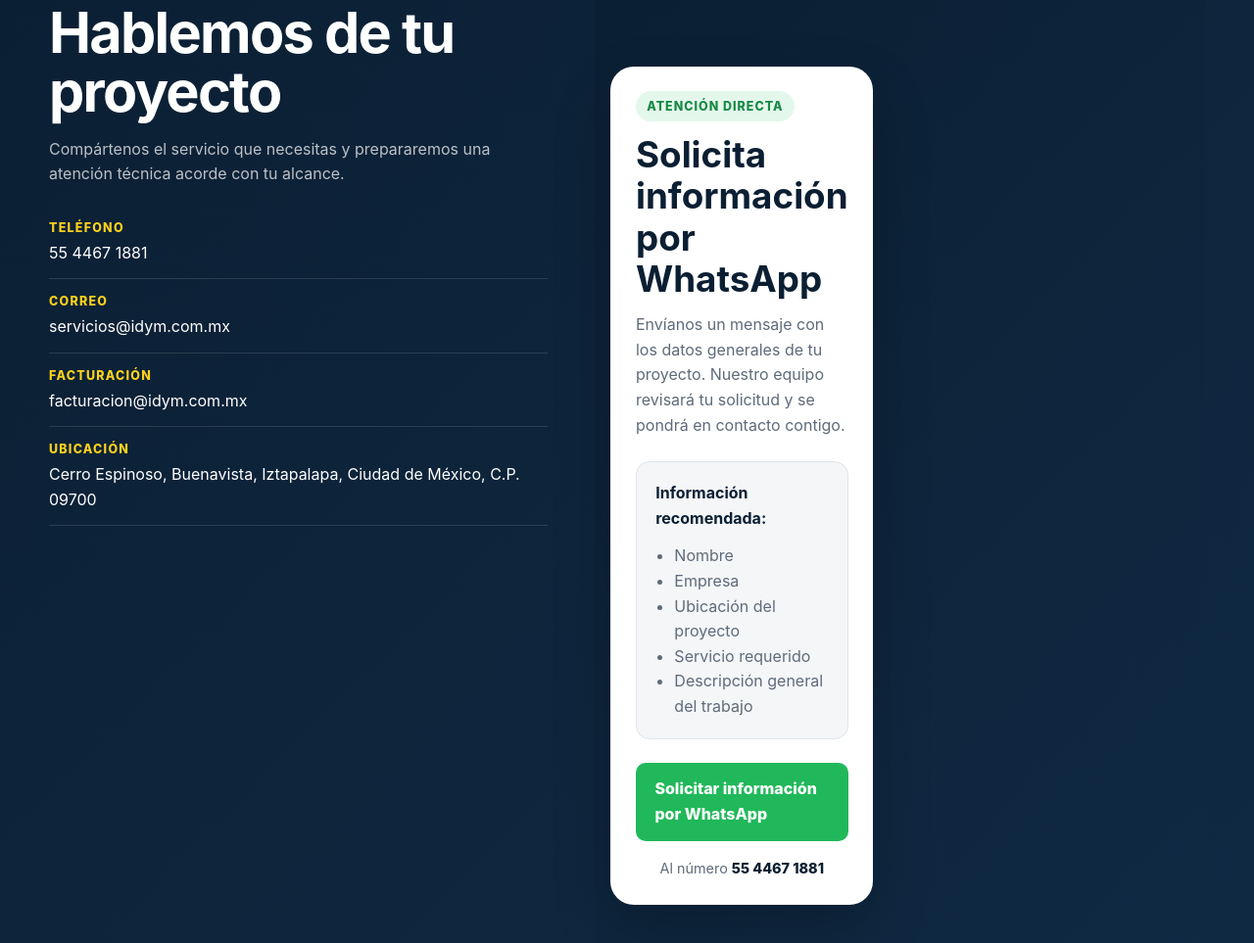
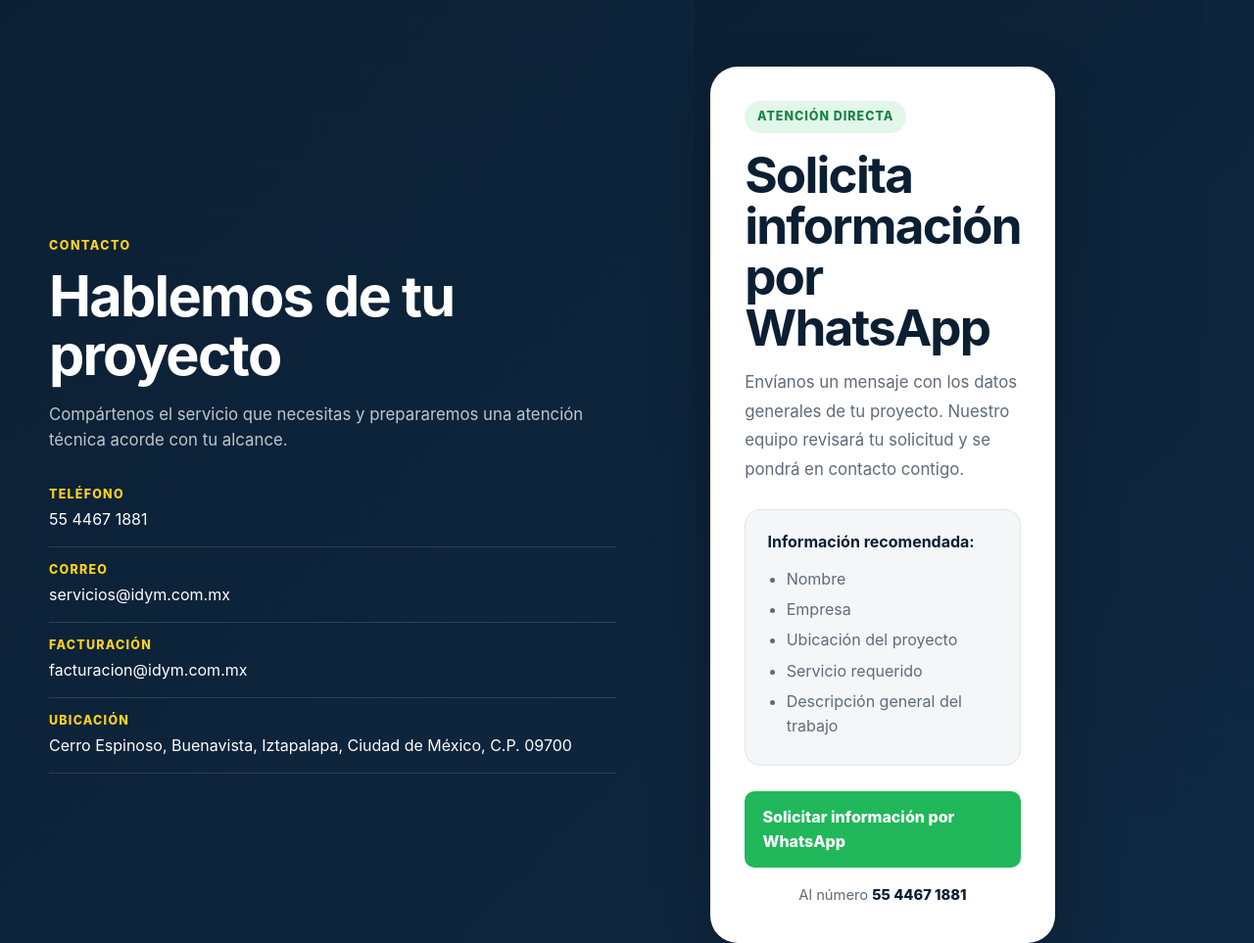
Before and after one commit to MiltonCas/idym, a plain HTML site: page index.html in a window 1280 px wide. Shown: the part 7183-8146 px from the top of the page at 98% size. Drawn offline with Linux system fonts and the light colour scheme.

Commit message:
Add styles for contact section and WhatsApp card

```diff
--- a/css/styles.css
+++ b/css/styles.css
@@ -162,6 +162,74 @@
 @media(prefers-reduced-motion:reduce){
   *,*::before,*::after{scroll-behavior:auto!important;transition:none!important}
 }
+
+/* =========================================================
+   SECCIÓN DE CONTACTO
+   ========================================================= */
+
+.contact-section {
+  background:
+    linear-gradient(
+      135deg,
+      var(--navy),
+      var(--navy-2)
+    );
+  color: #ffffff;
+  padding: 6rem 0;
+}
+
+.contact-grid {
+  display: grid;
+  grid-template-columns: 1fr 0.9fr;
+  gap: 5rem;
+  align-items: center;
+}
+
+.contact-copy > p:not(.eyebrow) {
+  color: rgba(255, 255, 255, 0.74);
+  max-width: 560px;
+  font-size: 1.05rem;
+}
+
+.contact-details {
+  display: grid;
+  gap: 0.8rem;
+  margin-top: 2rem;
+}
+
+.contact-details a,
+.contact-details div {
+  display: grid;
+  gap: 0.2rem;
+  padding-bottom: 0.9rem;
+  border-bottom: 1px solid rgba(255, 255, 255, 0.13);
+}
+
+.contact-details span {
+  color: var(--yellow);
+  font-size: 0.78rem;
+  text-transform: uppercase;
+  letter-spacing: 0.1em;
+  font-weight: 800;
+}
+
+/* =========================================================
+   TARJETA DE WHATSAPP
+   ========================================================= */
+
+.contact-card-form {
+  width: 100%;
+  max-width: 560px;
+  margin-left: auto;
+  padding: 2.2rem;
+
+  background: #ffffff;
+  color: var(--ink);
+
+  border-radius: 28px;
+  box-shadow: 0 28px 65px rgba(0, 0, 0, 0.22);
+}
+
 .whatsapp-contact {
   display: flex;
   flex-direction: column;
@@ -169,53 +237,84 @@
 }
 
 .contact-label {
-  display: inline-block;
+  display: inline-flex;
   width: fit-content;
-  margin-bottom: .8rem;
-  padding: .35rem .7rem;
+
+  margin-bottom: 1rem;
+  padding: 0.4rem 0.8rem;
+
   border-radius: 999px;
-  background: rgba(32, 184, 90, .12);
-  color: #168a45;
-  font-size: .78rem;
-  font-weight: 800;
-  letter-spacing: .08em;
+
+  background: rgba(32, 184, 90, 0.13);
+  color: #148544;
+
+  font-size: 0.78rem;
+  font-weight: 850;
+  letter-spacing: 0.08em;
   text-transform: uppercase;
 }
 
 .whatsapp-contact h3 {
-  margin: 0 0 .8rem;
-  font-size: clamp(1.7rem, 3vw, 2.3rem);
-  line-height: 1.15;
+  margin: 0 0 1rem;
+
+  max-width: 430px;
+
   color: var(--navy);
+
+  font-size: clamp(2.2rem, 4vw, 3.3rem);
+  line-height: 1.02;
+  letter-spacing: -0.035em;
 }
 
 .whatsapp-contact > p {
   margin: 0;
+
+  max-width: 440px;
+
   color: var(--muted);
+
+  font-size: 1.05rem;
+  line-height: 1.75;
 }
 
 .whatsapp-template {
-  margin: 1.5rem 0;
-  padding: 1.2rem;
+  margin: 1.6rem 0;
+  padding: 1.3rem 1.4rem;
+
   border: 1px solid var(--line);
-  border-radius: 14px;
+  border-radius: 16px;
+
   background: var(--soft);
 }
 
 .whatsapp-template strong {
+  display: block;
+  margin-bottom: 0.75rem;
+
   color: var(--navy);
+  font-size: 1rem;
 }
 
 .whatsapp-template ul {
-  margin: .8rem 0 0;
+  margin: 0;
   padding-left: 1.2rem;
+
   color: var(--muted);
+}
+
+.whatsapp-template li {
+  margin-bottom: 0.35rem;
 }
 
 .button-whatsapp {
   width: 100%;
+
   background: #20b85a;
   color: #ffffff;
+
+  border: 0;
+
+  font-size: 1rem;
 }
 
 .button-whatsapp:hover {
@@ -224,11 +323,55 @@
 
 .contact-alternative {
   margin-top: 1rem !important;
+
   text-align: center;
-  font-size: .9rem;
+
+  color: var(--muted) !important;
+
+  font-size: 0.92rem !important;
 }
 
 .contact-alternative a {
   color: var(--navy);
-  font-weight: 800;
+  font-weight: 850;
 }
+
+/* =========================================================
+   RESPONSIVE DE CONTACTO
+   ========================================================= */
+
+@media (max-width: 980px) {
+  .contact-grid {
+    grid-template-columns: 1fr;
+    gap: 3rem;
+  }
+
+  .contact-card-form {
+    max-width: 100%;
+    margin-left: 0;
+  }
+}
+
+@media (max-width: 700px) {
+  .contact-section {
+    padding: 4.5rem 0;
+  }
+
+  .contact-grid {
+    gap: 2rem;
+  }
+
+  .contact-card-form {
+    padding: 1.5rem;
+    border-radius: 22px;
+  }
+
+  .whatsapp-contact h3 {
+    max-width: none;
+    font-size: clamp(2rem, 10vw, 2.8rem);
+  }
+
+  .whatsapp-contact > p {
+    max-width: none;
+  }
+}
```
